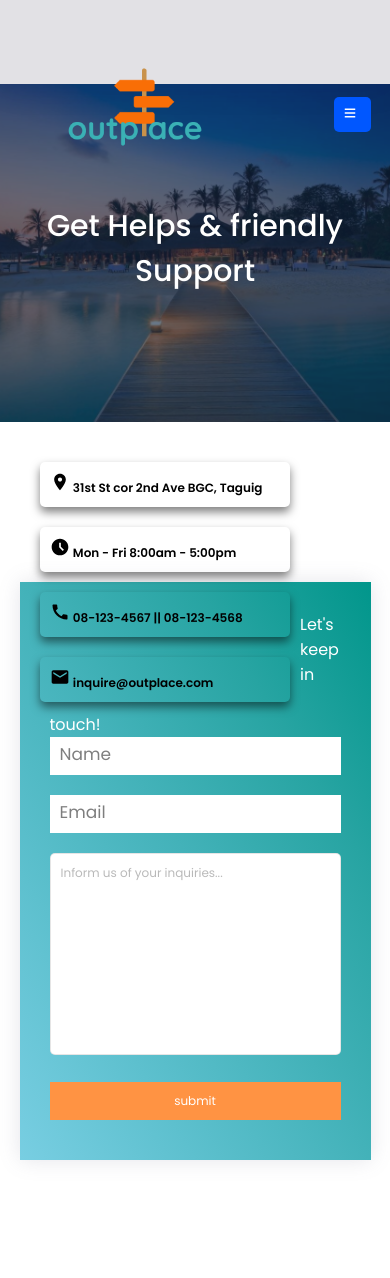
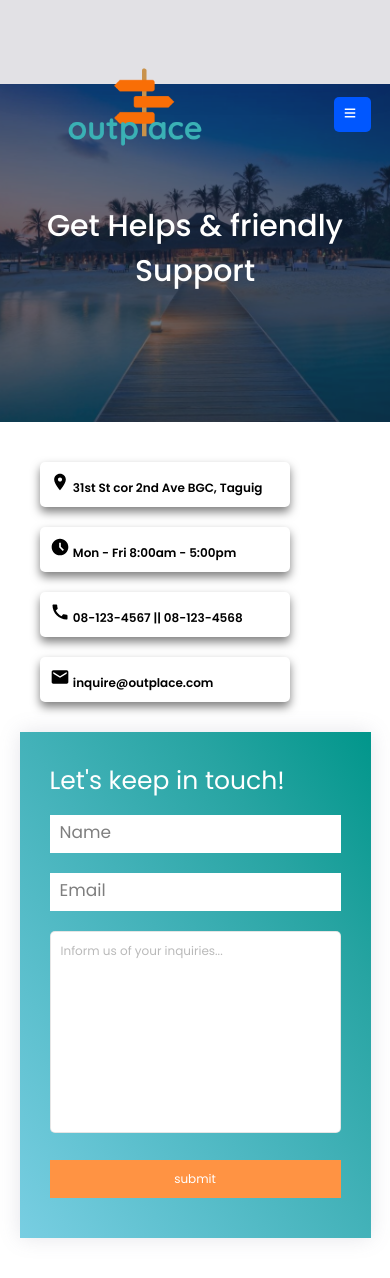
Before and after one commit to mendoza2929/booking, a React (Create React App) app in the folder client/: page /contact in a window 390 px wide. Shown: the top 1278 px of the page. Before the commit the page ends 1190 px from the top, so only its background shows below. Built offline with nearby package versions, Linux system fonts and the light colour scheme.

Commit message:
responsive form

```diff
--- a/client/src/components/contact/Contact.jsx
+++ b/client/src/components/contact/Contact.jsx
@@ -2,9 +2,7 @@ import React from 'react'
 import "./contact.css"
 import Back from '.././common/Back'
 import img from '.././img/bg4.jpg'
-import {AiOutlineSend} from 'react-icons/ai'
 import Header from '../common/header/Header'
-// import {AiOutlineSend} from 'react-icons/ai'
 import LocationOnIcon from '@mui/icons-material/LocationOn';
 import EmailIcon from '@mui/icons-material/Email';
 import CallIcon from '@mui/icons-material/Call';
@@ -18,9 +16,8 @@ const Contact = () => {
         <Back title='Get Helps & friendly Support' cover={img}/>
 
         <div className='contactInfo'>
-            <form>
+            <form className='contactDetails'>
                 <div className='loc'>
-
                   <h5 className='contactText'> <LocationOnIcon style={{ fontSize: '20px' }}/> 31st St cor 2nd Ave BGC, Taguig</h5>
                 </div>
                 <div className='open'>
@@ -37,13 +34,12 @@ const Contact = () => {
 
         <div className="container">
             <form action="" className='shadow contactForm'>
-                <span className='span'>Let's keep in touch!</span>
-                <div>
+                <span className='spanContact'>Let's keep in touch!</span>
+                <div className='inputContact'>
                     <input type="text" placeholder='Name'/>
                     <input type="email" placeholder='Email' />
                 </div>
                 <textarea name="" id="" cols="30" rows="10" placeholder='Inform us of your inquiries...'></textarea>
-                {/* <button className='btn7'>Submit</button> */}
                 <input type="submit" value='submit' className="btn7" />
             </form>
         </div>
--- a/client/src/components/contact/contact.css
+++ b/client/src/components/contact/contact.css
@@ -1,10 +1,6 @@
 
 .conctInfo{
-    height: 100%;
-    width: 100%;
     display: flex;
-    flex-direction: column;
-    overflow: hidden;
 }
 
 .contactText{
@@ -17,6 +13,7 @@
         padding: 10px;
         box-shadow: 0px 5px 10px 0px rgba(0, 0, 0, 0.5);
         border-radius: 5px;
+        float: left;
 }
 
 .loc:hover, .open:hover, .phone:hover, .email:hover {
@@ -24,17 +21,18 @@
     box-shadow: 0px 10px 20px 2px rgba(0, 0, 0, 0.25);
   }
 
-.loc, .open, .phone, .email {
-    float: left;
-  }
-
-.span{
+.spanContact{
     color: white;
+    font-size: 25px;
+}
+.inputContact{
+    margin-top: 15px;
 }
   .contactForm{
-    margin-top: 100px;
+    margin: 100px auto;
     background-image: linear-gradient(to right top, #78cee2, #5dc0ce, #43b2b9, #27a4a2, #01968b);
-  }
+    width: 750px;
+}
 
 .contact form div{
     display: flex;
@@ -68,9 +66,7 @@
 .contact .btn7{
     padding-bottom: 10px;
     margin-bottom:10px;
-
 }
-
 .btn7{
     background-color: #ff9343 ;
     color: white;
@@ -90,5 +86,11 @@
 
     .contact input{
         width: 100%;
+
+    }
+
+    .contactForm{
+        margin: 250px auto;
+        width: 100%;
     }
 }
```
